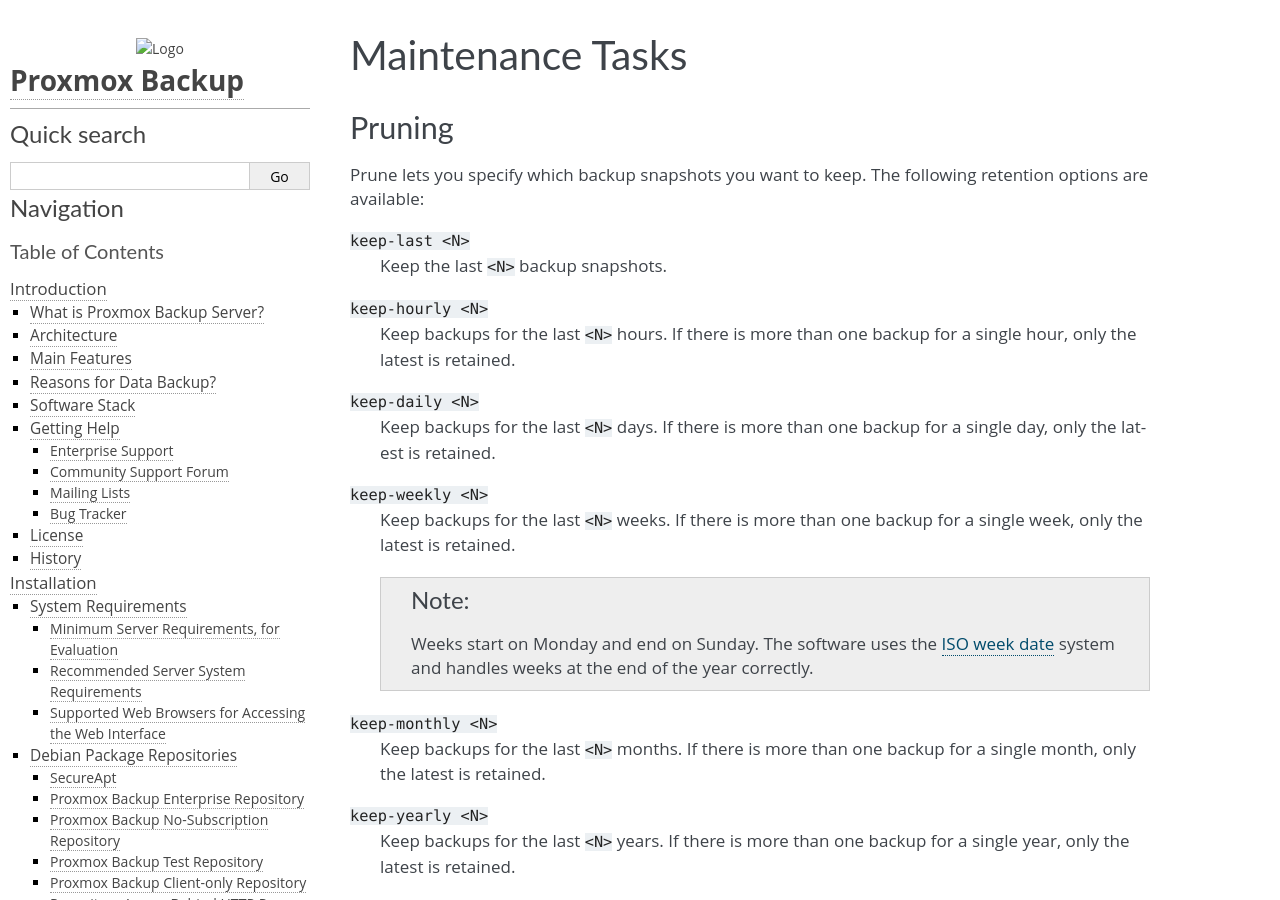
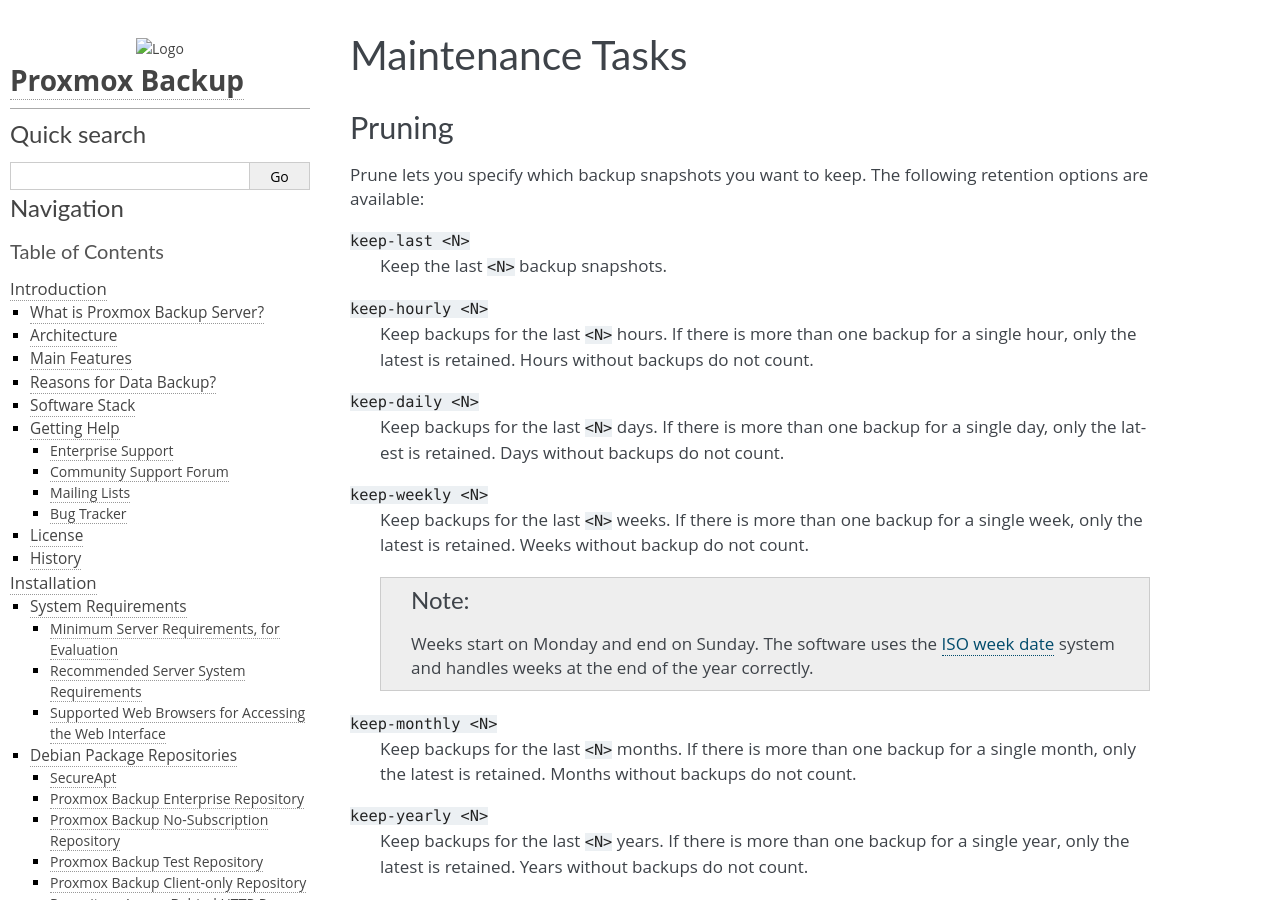
Before and after one commit to rikka-chunibyo/PBS-X, a Sphinx documentation site: the page built from docs/maintenance.rst, in a window 1280 px wide and 900 px high. Built offline with Sphinx 7.4.7, drawn with Linux system fonts in a browser that asks for light colours.

Commit message:
docs: clarify prune settings slightly more
The formulation "Keep backups for the last N intervals" might suggest
that intervals without backups also count, which they do not.

Signed-off-by: Fiona Ebner <f.ebner@proxmox.com>

```diff
--- a/docs/maintenance.rst
+++ b/docs/maintenance.rst
@@ -13,28 +13,31 @@ The following retention options are available:
   Keep the last ``<N>`` backup snapshots.
 
 ``keep-hourly <N>``
-  Keep backups for the last ``<N>`` hours. If there is more than one
-  backup for a single hour, only the latest is retained.
+  Keep backups for the last ``<N>`` hours. If there is more than one backup for
+  a single hour, only the latest is retained. Hours without backups do not
+  count.
 
 ``keep-daily <N>``
-  Keep backups for the last ``<N>`` days. If there is more than one
-  backup for a single day, only the latest is retained.
+  Keep backups for the last ``<N>`` days. If there is more than one backup for a
+  single day, only the latest is retained. Days without backups do not count.
 
 ``keep-weekly <N>``
-  Keep backups for the last ``<N>`` weeks. If there is more than one
-  backup for a single week, only the latest is retained.
+  Keep backups for the last ``<N>`` weeks. If there is more than one backup for
+  a single week, only the latest is retained. Weeks without backup do not count.
 
   .. note:: Weeks start on Monday and end on Sunday. The software
      uses the `ISO week date`_ system and handles weeks at
      the end of the year correctly.
 
 ``keep-monthly <N>``
-  Keep backups for the last ``<N>`` months. If there is more than one
-  backup for a single month, only the latest is retained.
+  Keep backups for the last ``<N>`` months. If there is more than one backup for
+  a single month, only the latest is retained. Months without backups do not
+  count.
 
 ``keep-yearly <N>``
-  Keep backups for the last ``<N>`` years. If there is more than one
-  backup for a single year, only the latest is retained.
+  Keep backups for the last ``<N>`` years. If there is more than one backup for
+  a single year, only the latest is retained. Years without backups do not
+  count.
 
 The retention options are processed in the order given above. Each option
 only covers backups within its time period. The next option does not take care
```
Also changed, not shown: docs/backup-client.rst (+10 -10 lines), docs/prune-simulator/documentation.html (+5 -5 lines).
